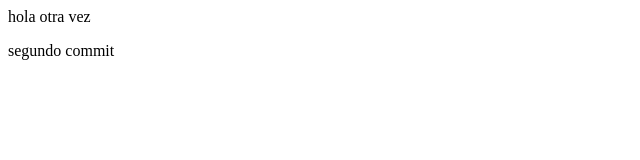
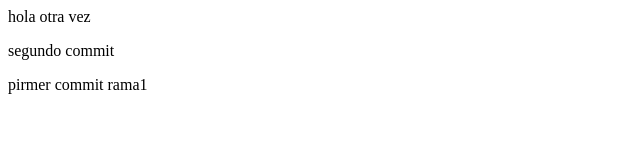
Before and after one commit to albertoaleman/nuevo, a plain HTML site: page index.html in a window 1280 px wide. Shown: the whole page, without its empty margins (0-640 px from the left). Drawn offline with Linux system fonts and the light colour scheme.

Commit message:
primer commit rama1

```diff
--- a/index.html
+++ b/index.html
@@ -2,5 +2,6 @@
 <body>
 <p> hola otra vez </p>
 <p> segundo commit </p>
+<p> pirmer commit rama1 </p>
 </body>
 </html>
```
